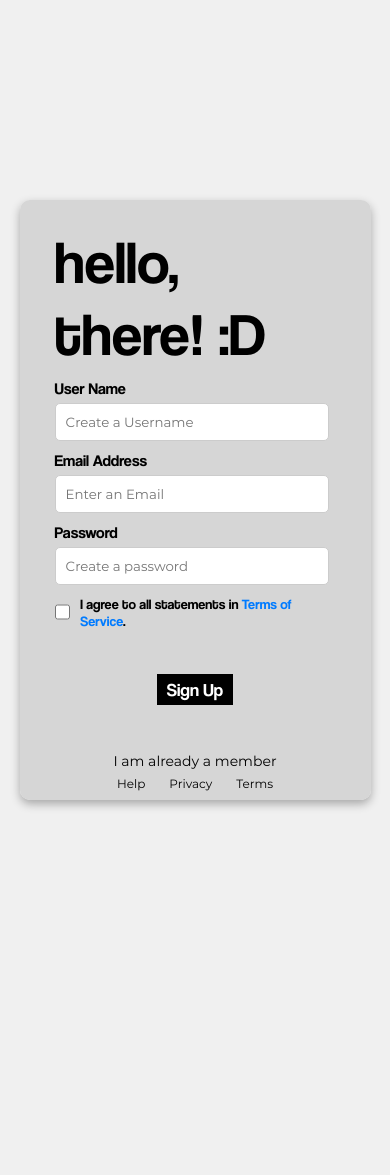
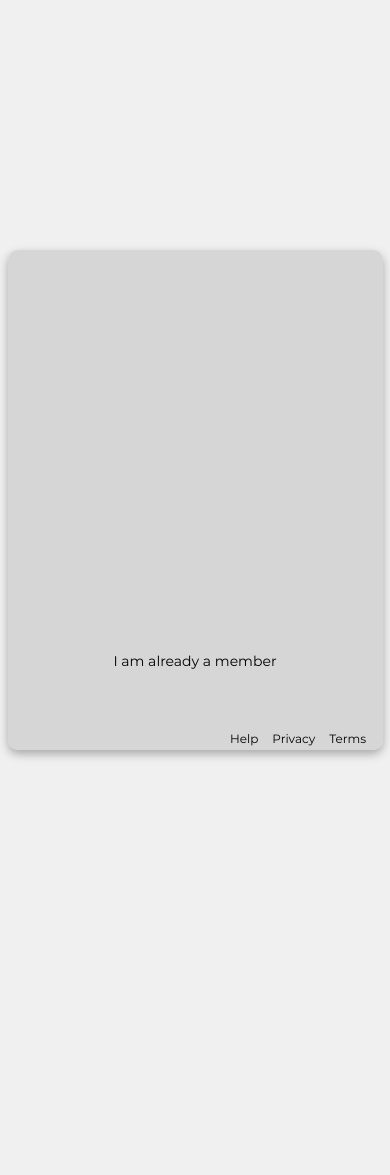
Before and after one commit to CoderIsNowAviable/scheuler, a FastAPI app: page /register in a window 390 px wide. Shown: the part 175-1350 px from the top of the page. Run offline with FastAPI, Linux system fonts and the light colour scheme; parts of the project's set-up code (start-up, migrations or seed data) failed here and were passed over.

Commit message:
Update registerr.css

```diff
--- a/static/css/registerr.css
+++ b/static/css/registerr.css
@@ -42,15 +42,23 @@
     font-weight: 500;
     margin-bottom: 10px;
     text-align: left;
-    /* "" solid blue; */
 }
 
-.logo{
+.logo1{
     width: 160px;
     height: auto;
     position:absolute;
     display: flex;
     right: 735px;
+    top: 75px;
+}
+
+.logo2{
+    width: 160px;
+    height: auto;
+    position:absolute;
+    display: flex;
+    right: -735px;
     top: 75px;
 }
 
@@ -109,7 +117,6 @@
     /* margin: 20px auto 40px auto;
     margin-top: 45px; */
     /* margin-left: 120px; */
-
     /* !changed the margin and display to cetner the button */
     display: flex;
     margin: auto;
@@ -118,7 +125,7 @@
     background-color: black;
     color: white;
     font-size: 18px;
-    font-family: 'Coolvetica', sans-serif;
+    font-family: 'Coolvetica';
     border: none;
     border-radius: 0px;
     cursor: pointer;
@@ -308,7 +315,6 @@
 #login-form {
     display: none;
 }
-
 #forget-pass{
     font-family: 'Montserrat';
     text-decoration: none;
@@ -318,20 +324,23 @@
     font-weight: bold;
 }
 
+
 /* *DONE: Make mobile responsive */
 @media only screen and (max-width: 820px)
 {
+    .container {
+        width: 375px;
+        height: 500px;
+        position: relative;
+    }
     .form-section {
         padding: 0;
-    }
-    .container {
-        width: 90vw;
-        position: relative;
+        width: 100%;
     }
     h1, h2 {
         font-size: 60px;
         margin: 0px;
-        margin-top: -10px;
+        margin-top: -5px;
     }
     .info-section {
         visibility: hidden;
@@ -348,9 +357,30 @@
         margin-top: 10%;
         margin-right: 10%;
     }
+
+    label {
+        font-weight: 100px;
+        font-size: 12px;
+        font-family: 'Coolvetica';
+        margin-top: 10px;
+        display: block;
+    }
+
     input {
-        width: 90%;
+        width: 100%;
+        padding: 8px;
+        margin-top: 5px;
+        border-radius: 5px;
+        border: 1px solid #ccc;
+        transition: box-shadow 0.3s ease;
+        font-family: Montserrat, sans-serif;
     }
+
+    .button {
+        margin-top: 38px;
+        margin-bottom: 0px;
+    }
+
     .form-toggle-links {
         visibility: visible;
         display: flex;
@@ -359,45 +389,34 @@
         left: 0;
         width: 80%;
         margin-left: 10%;
-        bottom: 5%;
-
+        bottom: 16%;
     }
     .form-toggle-links a {
         color: black;
     }
     .form-toggle-links a:hover {
+        text-decoration: underline;
         color: black;
     }
-    .form-toggle-links a:focus {
-        color: black;
-        text-decoration: underline;
-    }
+
     .footer-links {
         visibility: visible;
         display: flex;
         position: absolute;
-        left: 0;
+        left: 28px;
         width: 80%;
-        justify-content: center;
-        gap: 10px;
+        justify-content: right;
+        gap: 0px;
         margin-left: 10%;
         bottom: 4.5%;
     }
     .footer-links a {
         color: black;
+        font-family: Montserrat;
     }
     .footer-links a:hover {
         color: black;
-        text-decoration: none;
-    }
-    .footer-links a:focus {
-        color: black;
         text-decoration: underline;
     }
-    .form-content {
-        position: absolute;
-    }
-    .form-section {
-        width: 100%;
-    }
+
 }
```
